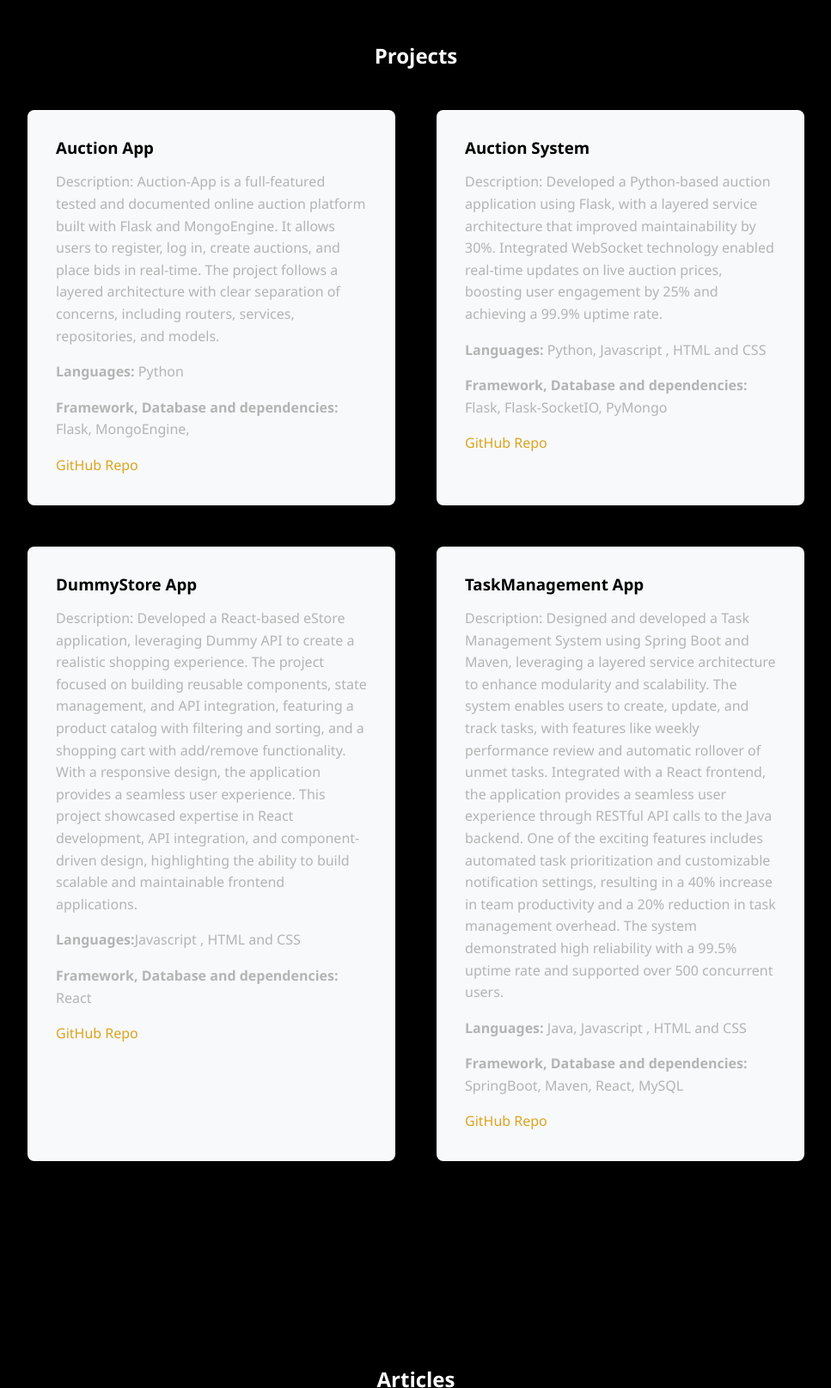
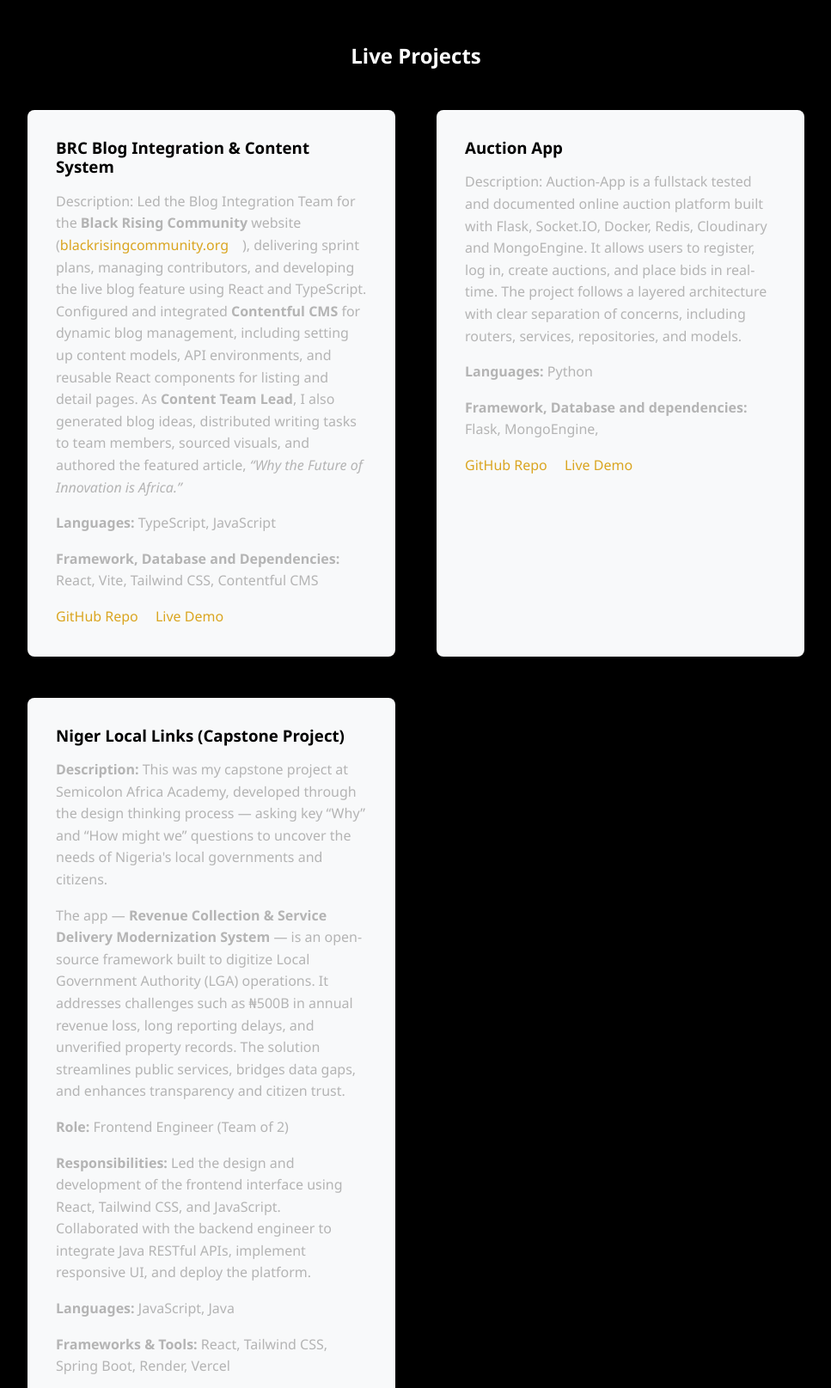
Before and after one commit to mercybabayemi/Portfolio, a website built with Vite: page index.html in a window 1280 px wide. Shown: the part 2704-4319 px from the top of the page at 86% size, without its empty margins (156-1123 px from the left). Built offline with nearby package versions, Linux system fonts and the light colour scheme; some packages are replaced by stand-ins of ours; no server answers; files whose address does not match are found by name.

Commit message:
edited project section

```diff
--- a/index.html
+++ b/index.html
@@ -128,35 +128,46 @@
     </section>
     <section id="projects" class="projects-section">
         <div class="projectContainer">
-            <h2>Projects</h2>
+            <h2>Live Projects</h2>
             <div class="project-grid">
                 <div class="project-item">
+                    <h3>BRC Blog Integration & Content System</h3>
+                    <p>
+                        Description: Led the Blog Integration Team for the <strong>Black Rising Community</strong> website
+                        (<a href="https://blackrisingcommunity.org" target="_blank">blackrisingcommunity.org</a>),
+                        delivering sprint plans, managing contributors, and developing the live blog feature using React and TypeScript.
+                        Configured and integrated <strong>Contentful CMS</strong> for dynamic blog management,
+                        including setting up content models, API environments, and reusable React components for listing and detail pages.
+                        As <strong>Content Team Lead</strong>, I also generated blog ideas, distributed writing tasks to team members, sourced visuals,
+                        and authored the featured article, <em>“Why the Future of Innovation is Africa.”</em>
+                    </p>
+                    <p><strong>Languages:</strong> TypeScript, JavaScript</p>
+                    <p><strong>Framework, Database and Dependencies:</strong> React, Vite, Tailwind CSS, Contentful CMS</p>
+                    <a href="https://github.com/0d-fako/black-rising" target="_blank">GitHub Repo</a>
+                    <a href="https://blackrisingcommunity.org" target="_blank">Live Demo</a>
+                </div>
+                <div class="project-item">
                     <h3>Auction App</h3>
-                    <p>Description: Auction-App is a full-featured tested and documented online auction platform built with Flask and MongoEngine. It allows users to register, log in, create auctions, and place bids in real-time. The project follows a layered architecture with clear separation of concerns, including routers, services, repositories, and models.</p>
+                    <p>Description: Auction-App is a fullstack tested and documented online auction platform built with Flask, Socket.IO, Docker, Redis, Cloudinary and MongoEngine. It allows users to register, log in, create auctions, and place bids in real-time. The project follows a layered architecture with clear separation of concerns, including routers, services, repositories, and models.</p>
                     <p><strong>Languages:</strong> Python </p>
                     <p><strong>Framework, Database and dependencies:</strong> Flask, MongoEngine, </p>
                     <a href="https://github.com/mercybabayemi/store_application" target="_blank">GitHub Repo</a>
+                    <a href="https://auctionapp-rl4y.onrender.com" target="_blank">Live Demo</a>
                 </div>
                 <div class="project-item">
-                    <h3>Auction System</h3>
-                    <p>Description: Developed a Python-based auction application using Flask, with a layered service architecture that improved maintainability by 30%. Integrated WebSocket technology enabled real-time updates on live auction prices, boosting user engagement by 25% and achieving a 99.9% uptime rate. </p>
-                    <p><strong>Languages:</strong> Python, Javascript , HTML and CSS</p>
-                    <p><strong>Framework, Database and dependencies:</strong> Flask, Flask-SocketIO, PyMongo</p>
-                    <a href="https://github.com/mercybabayemi/Auction-App" target="_blank">GitHub Repo</a>
-                </div>
-                <div class="project-item">
-                    <h3>DummyStore App</h3>
-                    <p>Description: Developed a React-based eStore application, leveraging Dummy API to create a realistic shopping experience. The project focused on building reusable components, state management, and API integration, featuring a product catalog with filtering and sorting, and a shopping cart with add/remove functionality. With a responsive design, the application provides a seamless user experience. This project showcased expertise in React development, API integration, and component-driven design, highlighting the ability to build scalable and maintainable frontend applications.</p>
-                    <p><strong>Languages:</strong>Javascript , HTML and CSS</p>
-                    <p><strong>Framework, Database and dependencies:</strong> React</p>
-                    <a href="https://github.com/mercybabayemi/Estore-App" target="_blank">GitHub Repo</a>
-                </div>
-                <div class="project-item">
-                    <h3>TaskManagement App</h3>
-                    <p>Description: Designed and developed a Task Management System using Spring Boot and Maven, leveraging a layered service architecture to enhance modularity and scalability. The system enables users to create, update, and track tasks, with features like weekly performance review and automatic rollover of unmet tasks. Integrated with a React frontend, the application provides a seamless user experience through RESTful API calls to the Java backend. One of the exciting features includes automated task prioritization and customizable notification settings, resulting in a 40% increase in team productivity and a 20% reduction in task management overhead. The system demonstrated high reliability with a 99.5% uptime rate and supported over 500 concurrent users.</p>
-                    <p><strong>Languages:</strong> Java, Javascript , HTML and CSS</p>
-                    <p><strong>Framework, Database and dependencies:</strong> SpringBoot, Maven, React, MySQL</p>
-                    <a href="https://github.com/mercybabayemi/Task-Management-System" target="_blank">GitHub Repo</a>
+                    <h3>Niger Local Links (Capstone Project)</h3>
+                    <p><strong>Description:</strong> This was my capstone project at Semicolon Africa Academy, developed through the design thinking process — asking key “Why” and “How might we” questions to uncover the needs of Nigeria's local governments and citizens.</p>
+
+                    <p>The app — <strong>Revenue Collection & Service Delivery Modernization System</strong> — is an open-source framework built to digitize Local Government Authority (LGA) operations. It addresses challenges such as ₦500B in annual revenue loss, long reporting delays, and unverified property records. The solution streamlines public services, bridges data gaps, and enhances transparency and citizen trust.</p>
+
+                    <p><strong>Role:</strong> Frontend Engineer (Team of 2)</p>
+                    <p><strong>Responsibilities:</strong> Led the design and development of the frontend interface using React, Tailwind CSS, and JavaScript. Collaborated with the backend engineer to integrate Java RESTful APIs, implement responsive UI, and deploy the platform.</p>
+
+                    <p><strong>Languages:</strong> JavaScript, Java</p>
+                    <p><strong>Frameworks & Tools:</strong> React, Tailwind CSS, Spring Boot, Render, Vercel</p>
+
+                    <a href="https://github.com/mercybabayemi/NigerLocalLinks" target="_blank">GitHub Repo (Frontend)</a>
+                    <a href="https://niger-local-links.vercel.app/" target="_blank">Live Demo</a>
                 </div>
             </div>
         </div>
```
